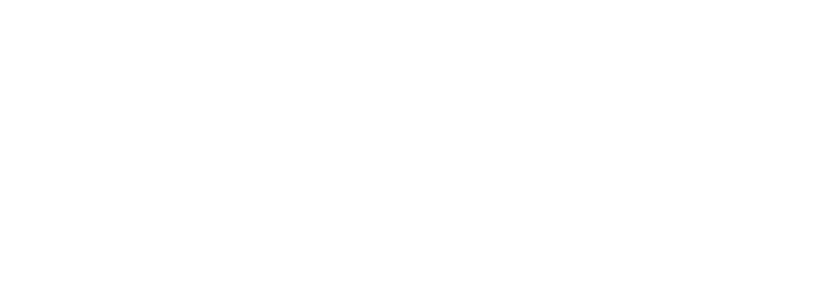
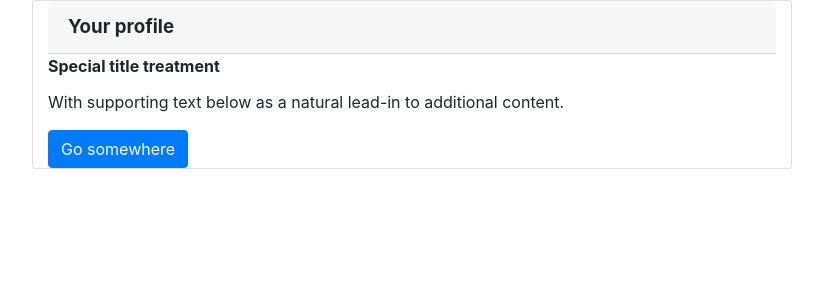
Before and after one commit to purdx/vue-personal-library-project, a Nuxt app: page /profile in a window 1280 px wide. Before the commit this address had no page. Shown: the top 300 px of the page, without its empty margins (38-861 px from the left). Built offline with nearby package versions, Linux system fonts and the light colour scheme.

Commit message:
Remove TheLogin & TheProfile and use just pages for it

```diff
--- a/components/TheLogin.vue
+++ /dev/null
@@ -1,72 +0,0 @@
-<template>
-  <div class="container">
-    <div class="row login justify-content-md-center align-items-center">
-      <div class="col-md-8 col-lg-6">
-        <div class="card">
-          <div class="card-header">
-            Login
-          </div>
-          <div class="card-body">
-            <form @submit.prevent>
-              <div class="form-group">
-                <label for="clientID">
-                  Client ID
-                </label>
-                <input
-                  id="clinetID"
-                  v-model="clientID"
-                  type="text"
-                  class="form-control"
-                  :class="{'border-danger': error}"
-                  aria-describedby="clientIdHelp"
-                  placeholder="Enter client ID"
-                  @focus="error = false"
-                >
-                <small v-show="error" class="form-text text-danger">
-                  Sorry, you should enter the client ID.
-                </small>
-              </div>
-              <button type="submit" class="btn btn-primary" @click="login">
-                Submit
-              </button>
-            </form>
-          </div>
-        </div>
-      </div>
-    </div>
-  </div>
-</template>
-
-<script>
-export default {
-  data() {
-    return {
-      clientID: '',
-      error: false
-    }
-  },
-  methods: {
-    login() {
-      if (this.clientID === '') {
-        this.error = true
-      } else {
-        location = `http://hiring.bsup.tk/oauth/authorize?client_id=${
-          this.clientID
-        }&redirect_uri=http://localhost:3000&response_type=token&scope=`
-      }
-    }
-  }
-}
-</script>
-
-<style scoped lang='scss'>
-.login {
-  min-height: 100vh;
-}
-.form-text {
-  position: absolute;
-}
-.form-group {
-  margin-bottom: 2.4rem;
-}
-</style>
--- a/pages/login.vue
+++ b/pages/login.vue
@@ -1,15 +1,72 @@
 <template>
-  <TheLogin />
+  <div class="container">
+    <div class="row login justify-content-md-center align-items-center">
+      <div class="col-md-8 col-lg-6">
+        <div class="card">
+          <div class="card-header">
+            Login
+          </div>
+          <div class="card-body">
+            <form @submit.prevent>
+              <div class="form-group">
+                <label for="clientID">
+                  Client ID
+                </label>
+                <input
+                  id="clinetID"
+                  v-model="clientID"
+                  type="text"
+                  class="form-control"
+                  :class="{'border-danger': error}"
+                  aria-describedby="clientIdHelp"
+                  placeholder="Enter client ID"
+                  @focus="error = false"
+                >
+                <small v-show="error" class="form-text text-danger">
+                  Sorry, you should enter the client ID.
+                </small>
+              </div>
+              <button type="submit" class="btn btn-primary" @click="login">
+                Submit
+              </button>
+            </form>
+          </div>
+        </div>
+      </div>
+    </div>
+  </div>
 </template>
 
 <script>
-import TheLogin from '@/components/TheLogin.vue'
 export default {
-  components: {
-    TheLogin
+  data() {
+    return {
+      clientID: '',
+      error: false
+    }
+  },
+  methods: {
+    login() {
+      if (this.clientID === '') {
+        this.error = true
+      } else {
+        location = `http://hiring.bsup.tk/oauth/authorize?client_id=${
+          this.clientID
+        }&redirect_uri=http://localhost:3000&response_type=token&scope=`
+      }
+    }
   }
 }
 </script>
 
-<style scoped>
+<style scoped lang='scss'>
+.login {
+  min-height: 100vh;
+}
+.form-text {
+  position: absolute;
+}
+.form-group {
+  margin-bottom: 2.4rem;
+}
 </style>
--- /dev/null
+++ b/pages/profile.vue
@@ -0,0 +1,34 @@
+<template>
+  <div>
+    <Header />
+    <div class="container">
+      <div class="row">
+        <div class="card col-md-8">
+          <h3 class="card-header">
+            Your profile
+          </h3>
+          <div class="card-block">
+            <h4 class="card-title">
+              Special title treatment
+            </h4>
+            <p class="card-text">
+              With supporting text below as a natural lead-in to additional content.
+            </p>
+            <a href="#" class="btn btn-primary">
+              Go somewhere
+            </a>
+          </div>
+        </div>
+      </div>
+    </div>
+  </div>
+</template>
+
+<script>
+export default {
+  name: 'TheProfile'
+}
+</script>
+
+<style scoped>
+</style>
```
